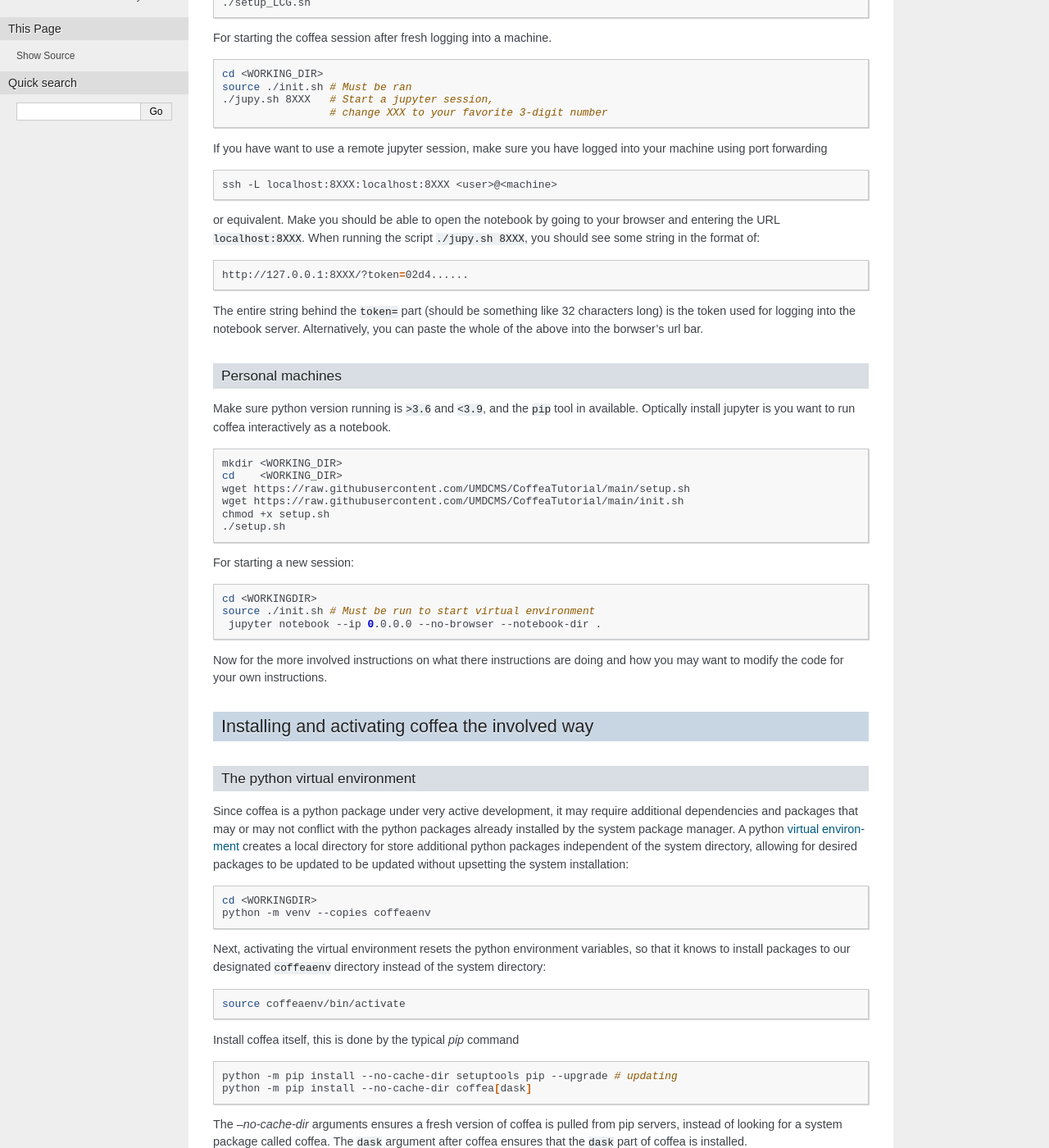
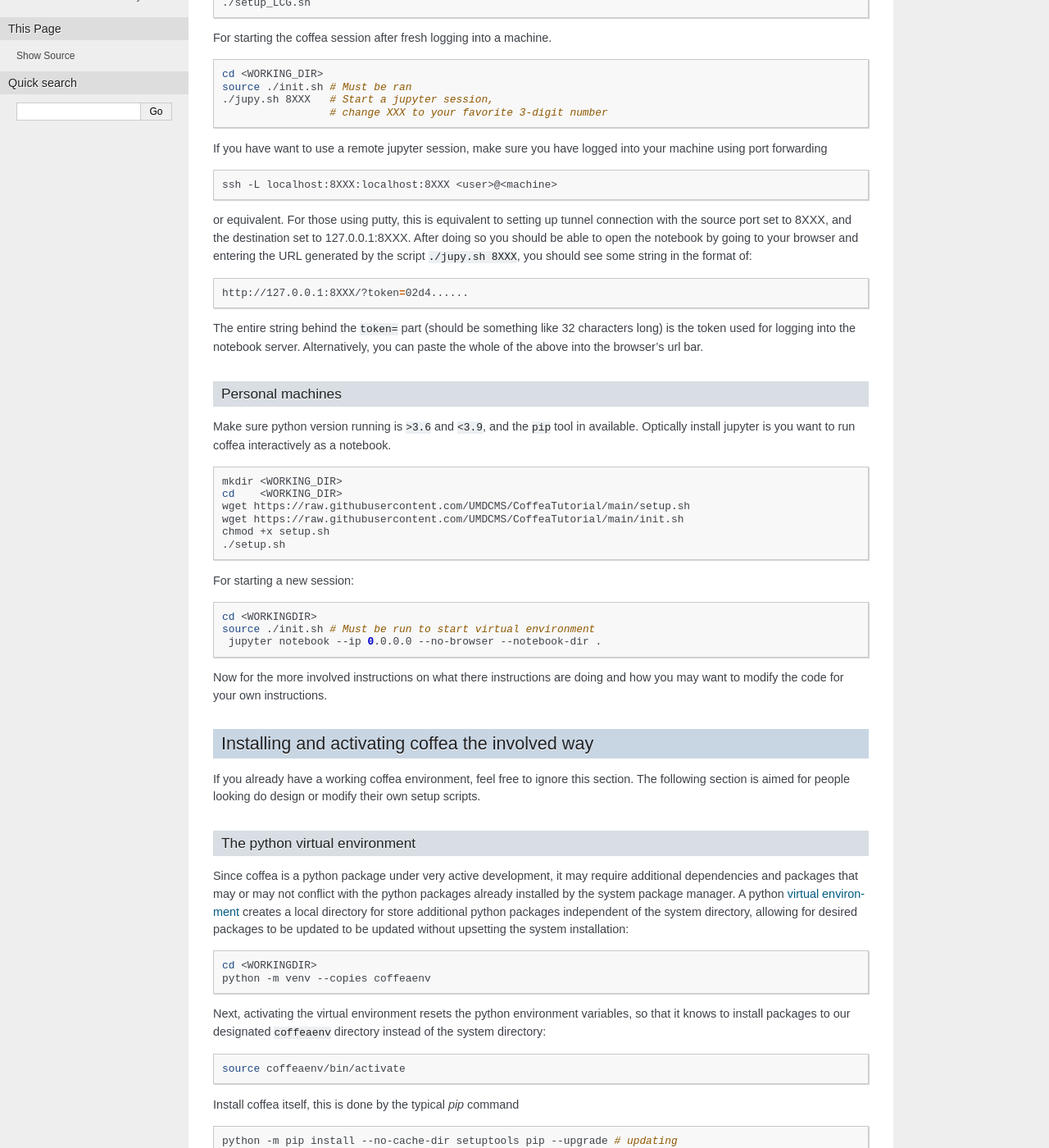
Before and after one commit to UMDCMS/CoffeaTutorial, a Sphinx documentation site: the page built from source/installation.rst, in a window 1280 px wide and 1400 px high, scrolled down 511 px. Shown: the whole window at 82% size. Built offline with Sphinx 7.4.7, drawn with Linux system fonts in a browser that asks for light colours; some of the changed text lies outside the part shown.

Commit message:
Clearing up port forwarding instructions

```diff
--- a/source/installation.rst
+++ b/source/installation.rst
@@ -46,9 +46,11 @@ your machine using port forwarding
 
   ssh -L localhost:8XXX:localhost:8XXX <user>@<machine>
 
-or equivalent. Make you should be able to open the notebook by going to your
-browser and entering the URL ``localhost:8XXX``. When running the script
-``./jupy.sh 8XXX``, you should see some string in the format of:
+or equivalent. For those using putty, this is equivalent to setting up tunnel
+connection with the source port set to 8XXX, and the destination set to
+127.0.0.1:8XXX. After doing so you should be able to open the notebook by going
+to your browser and entering the URL generated by the script ``./jupy.sh 8XXX``,
+you should see some string in the format of:
 
 .. code-block:: sh
 
@@ -57,7 +59,7 @@ browser and entering the URL ``localhost:8XXX``. When running the script
 
 The entire string behind the ``token=`` part (should be something like 32
 characters long) is the token used for logging into the notebook server.
-Alternatively, you can paste the whole of the above into the borwser's url bar.
+Alternatively, you can paste the whole of the above into the browser's url bar.
 
 
 Personal machines
@@ -89,6 +91,10 @@ how you may want to modify the code for your own instructions.
 
 Installing and activating coffea the involved way
 =================================================
+
+If you already have a working coffea environment, feel free to ignore this
+section. The following section is aimed for people looking do design or modify
+their own setup scripts.
 
 The python virtual environment
 ------------------------------
@@ -237,10 +243,28 @@ running ``import mypackage``. With notebooks, you can always of the `os.getcwd`
 method to make sure you are where you though you are.
 
 
-
-
 Installing the tutorial
 =======================
 
 Installing the entire tutorial as is is not advised for learning purposes, but
-for the sake of people who will want to follow along notebook by notebook:
+for the sake of people who want to follow along notebook by notebook or want to
+setup an environment to help with contributing to tutorial. Notice that this
+would be a separate install from the instructions above.
+
+To install
+
+-- code-block:: sh
+  git clone git@github.com:UMDCMS/CoffeaTutorial.git <TUTORIALDIR>
+  cd <TUTORIALDIR>
+  chmod +x setup.sh # or setup_LCG.sh on a LCG machine
+  ./setup_LCG.sh    # or ./setup_LCG.sh
+
+To start the session:
+
+-- code-block:: sh
+  cd <TUTORIALDIR>
+  source ./init.sh
+  ./jupy.sh 8XXXX
+
+
+  source
```
